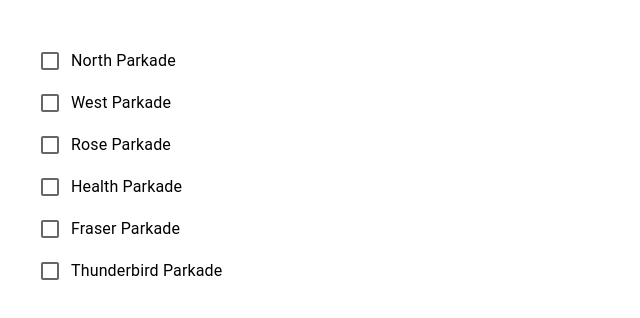
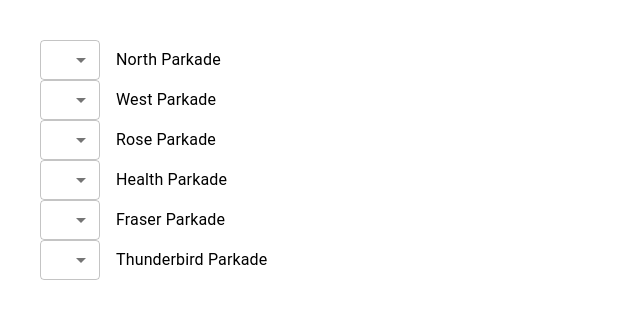
Before and after one commit to NACK2/parking-buddy, a React (Vite) app: page /preferences in a window 1280 px wide. Shown: the top 318 px of the page, without its empty margins (0-640 px from the left). Built offline with nearby package versions, Linux system fonts and the light colour scheme.

Commit message:
WIP dropdown selector

```diff
--- /dev/null
+++ b/src/components/DropdownSelector.jsx
@@ -0,0 +1,24 @@
+import { Box, FormControl, Select, MenuItem, Typography } from '@mui/material';
+
+const DropdownSelector = ({setParkades, parkade, length}) => {
+    return (
+        <Box sx={{ display: 'flex', alignItems: 'center' }}>
+            <FormControl sx={{width: 60}}>
+                <Select
+                    // labelId="demo-simple-select-label"
+                    // id="demo-simple-select"
+                    // label="Age"
+                    // onChange={handleChange}
+                    sx={{height: 40}}
+                >
+                    {Array.from(length).map((_, i) => (
+                        <MenuItem key={i} value={i}>{i+1}</MenuItem>
+                    ))}
+                </Select>
+            </FormControl>
+            <Typography sx={{ marginLeft: 2 }}>{parkade}</Typography>
+        </Box>
+    )
+}
+
+export default DropdownSelector
--- a/src/pages/Preferences.jsx
+++ b/src/pages/Preferences.jsx
@@ -1,41 +1,32 @@
-import { FormControlLabel, Checkbox, Box } from '@mui/material';
 import { useState } from 'react'
+import DropdownSelector from '../components/dropdownSelector';
 
 const Preferences = () => {
     const [parkades, setParkades] = useState(
         {
-            "North Parkade": false,
-            "West Parkade": false,
-            "Rose Parkade": false,
-            "Health Parkade": false,
-            "Fraser Parkade": false,
-            "Thunderbird Parkade": false
+            "North Parkade": 0,
+            "West Parkade": 0,
+            "Rose Parkade": 0,
+            "Health Parkade": 0,
+            "Fraser Parkade": 0,
+            "Thunderbird Parkade": 0
         }
     )
 
-    const handleChange = (event) => {
-        const parkade = event.target.value
-        setParkades(prevState => (
-            {
-                ...prevState,
-                [parkade]: !parkades[parkade]
-            }))
-    }
+    // const handleChange = (event) => {
+    //     const parkade = event.target.value
+    //     setParkades(prevState => (
+    //         {
+    //             ...prevState,
+    //             [parkade]: !parkades[parkade]
+    //         }))
+    // }
 
-    console.log(parkades)
 
     return (
         <>
-            { Object.keys(parkades).map(parkade => (
-                <Box sx={{ display: 'flex', alignItems: 'flex-start' }}>
-                    <FormControlLabel
-                        key={parkade}
-                        control={<Checkbox />}
-                        label={parkade}
-                        value={parkade}
-                        onChange={handleChange}
-                    />
-                </Box>
+            {Object.keys(parkades).map((parkade, i) => (
+                <DropdownSelector key={i} setParkades={setParkades} parkade={parkade} length={Object.keys(parkades).length}/>
             ))}
         </>
     )
```
